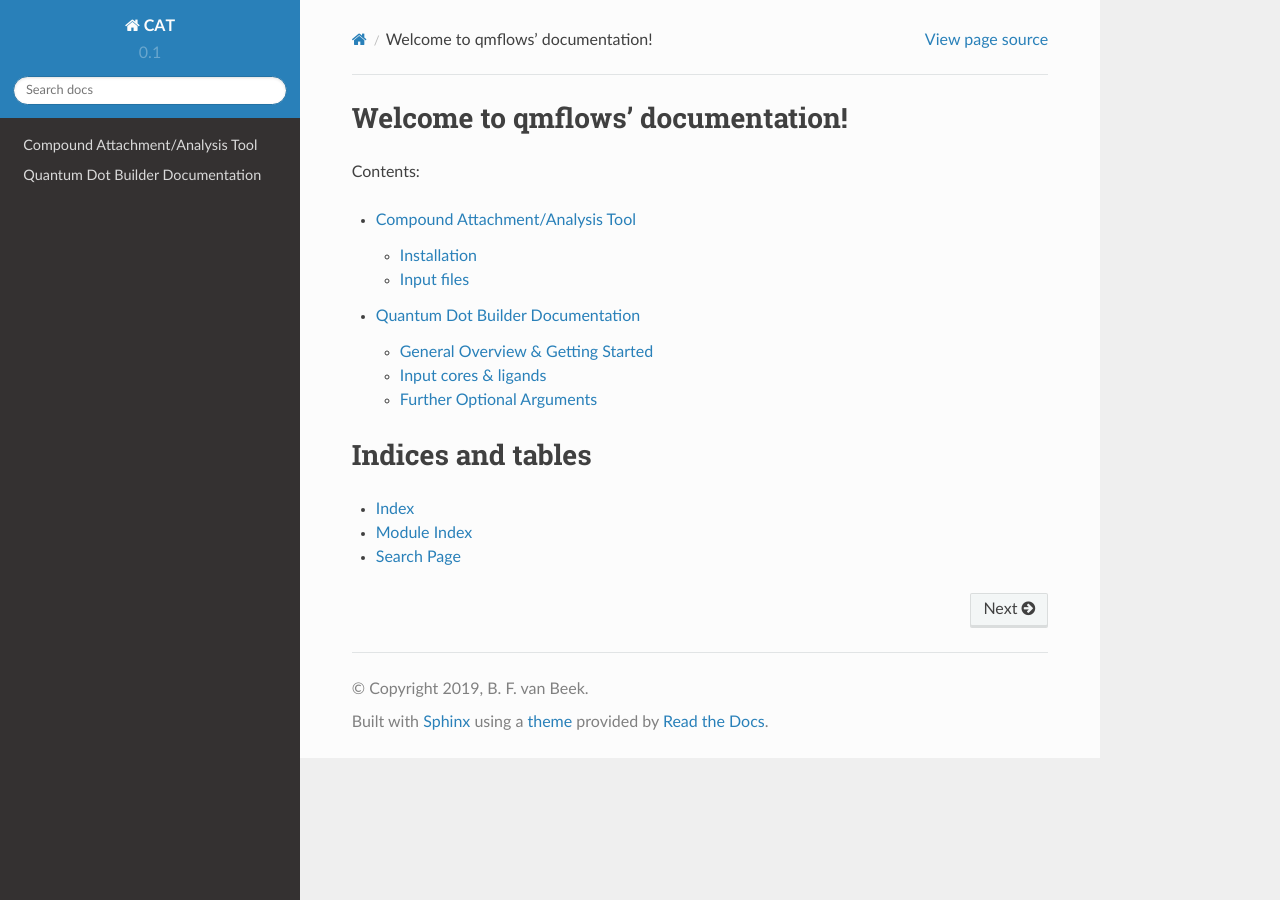
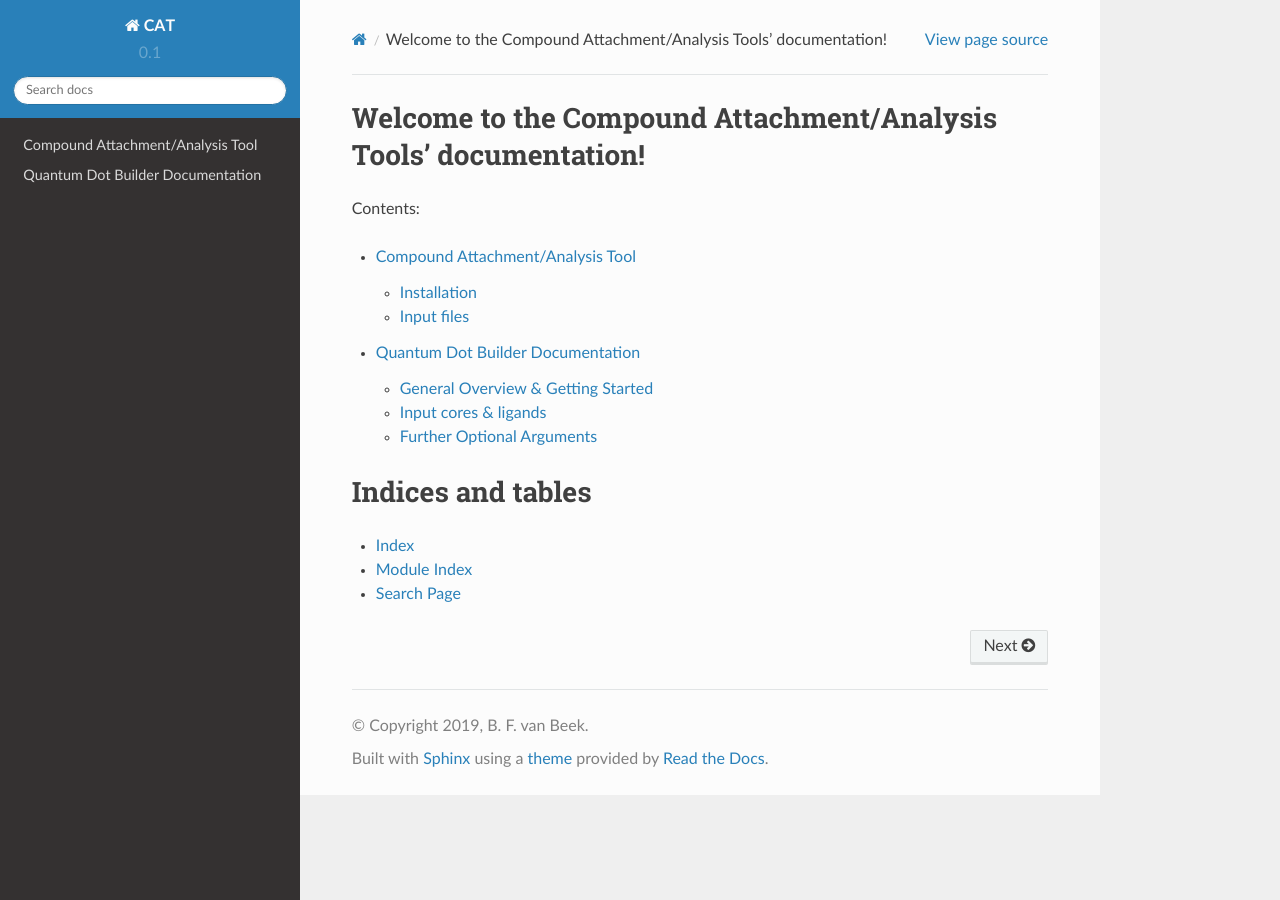
Before and after one commit to nlesc-nano/CAT, a Sphinx documentation site: the page built from docs/index.rst, in a window 1280 px wide. Built offline with Sphinx 7.4.7 and the Read the Docs theme 2.0.0, drawn with Linux system fonts in a browser that asks for light colours.

Commit message:
Changed name

```diff
--- a/docs/index.rst
+++ b/docs/index.rst
@@ -3,7 +3,7 @@
    You can adapt this file completely to your liking, but it should at least
    contain the root `toctree` directive.
 
-Welcome to qmflows' documentation!
+Welcome to the Compound Attachment/Analysis Tools' documentation!
 ===================================
 
 Contents:
```
